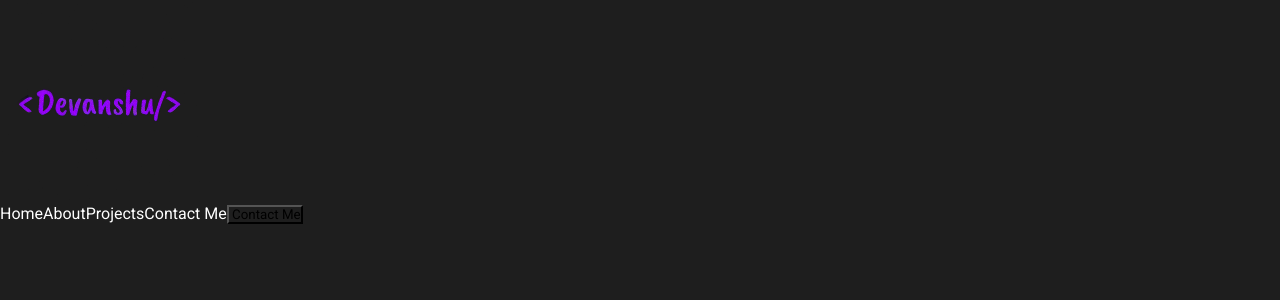
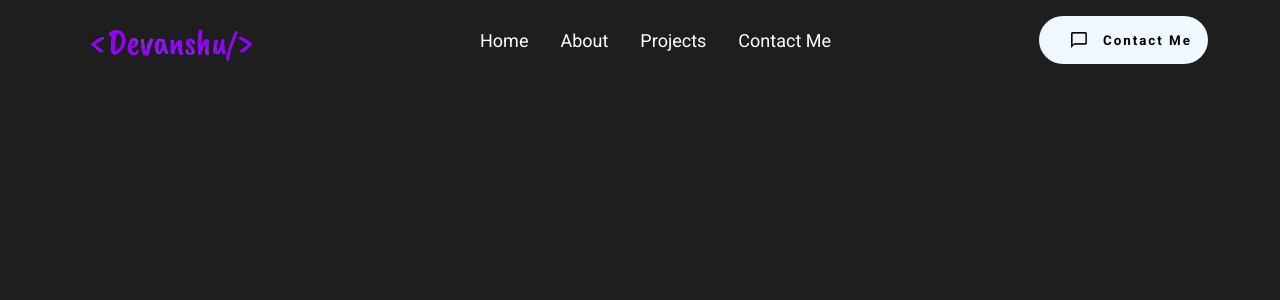
Before and after one commit to Devanshugoell/Personal-Portfolio-, a React (Create React App) app: page / in a window 1280 px wide. Shown: the top 300 px of the page. Built offline with nearby package versions, Linux system fonts and the light colour scheme.

Commit message:
Created Navbar

```diff
--- a/src/components/Navbar/Navbar.css
+++ b/src/components/Navbar/Navbar.css
@@ -1,3 +1,72 @@
+
+
 .navbar{
     height: 5rem;
+    width: 100vw;
+    margin: 0 auto;
+    padding: 1rem 2rem;
+    display: flex;
+    align-items: center;
+    justify-content: space-between;
+    position: sticky;
+    top: 0;
+    z-index: 3;
+    /* max-width: 85%; */
+    max-width: 75rem;
 }
+.navbar img {
+    animation: fadeIn 2s;
+    /* object-fit: cover;
+    width: 4rem;
+    height: 3rem; */
+}
+ @keyframes fadeIn {
+    0%{
+        opacity: 0;
+    }
+    100%{
+        opacity: 1;
+    }
+ }
+
+ .desktopMenuListItem{
+    margin: 1rem;
+    cursor: pointer;
+    font-size: large;
+ }
+
+ .desktopMenuListItem:hover{
+    border-bottom: 3px solid rgb(148,3 ,248);
+    color: rgb(148,3 ,248);
+    padding-bottom: 0.5rem;
+    animation : borderWidth 1s;
+ }
+
+ @keyframes borderWidth {
+    0%{
+        opacity: 0;
+    }
+    100%{
+        opacity: 1;;
+    }
+ }
+
+ .desktopMenuBtn{
+    border: none;
+    background-color: aliceblue;
+    color: #000;
+    display: flex;
+    align-items: center;
+    justify-content: center;
+    padding: 0 1rem;
+    border-radius: 2rem;
+    letter-spacing: 2px;
+    font-weight: bolder;
+ }
+
+ .desktopMenuImg{
+    object-fit: cover;
+    height: 1rem;
+    width: 1rem;
+    margin: 1rem;
+ }
--- a/src/components/Navbar/Navbar.js
+++ b/src/components/Navbar/Navbar.js
@@ -1,19 +1,22 @@
 import React from "react";
 import "./Navbar.css";
 import logo from "../../Assets/logo.png";
+import contactImg from "../../Assets/contact.png";
 import { Link } from "react-scroll";
 
 const Navbar = () => {
   return (
     <nav className="navbar">
       <img src={logo} alt="logo" className="logo" />
-      <div className="desktopMenu"></div>
-      <Link className="desktopMenuListItem">Home</Link>
-      <Link className="desktopMenuListItem">About</Link>
-      <Link className="desktopMenuListItem">Projects</Link>
-      <Link className="desktopMenuListItem">Contact Me</Link>
+      <div className="desktopMenu">
+        <Link className="desktopMenuListItem">Home</Link>
+        <Link className="desktopMenuListItem">About</Link>
+        <Link className="desktopMenuListItem">Projects</Link>
+        <Link className="desktopMenuListItem">Contact Me</Link>
+      </div>
       <button className="desktopMenuBtn">
-        <img src="" alt="" className="desktopMenuImg" /> Contact Me
+        <img src={contactImg} alt="Contact" className="desktopMenuImg" />
+        Contact Me
       </button>
     </nav>
   );
```
